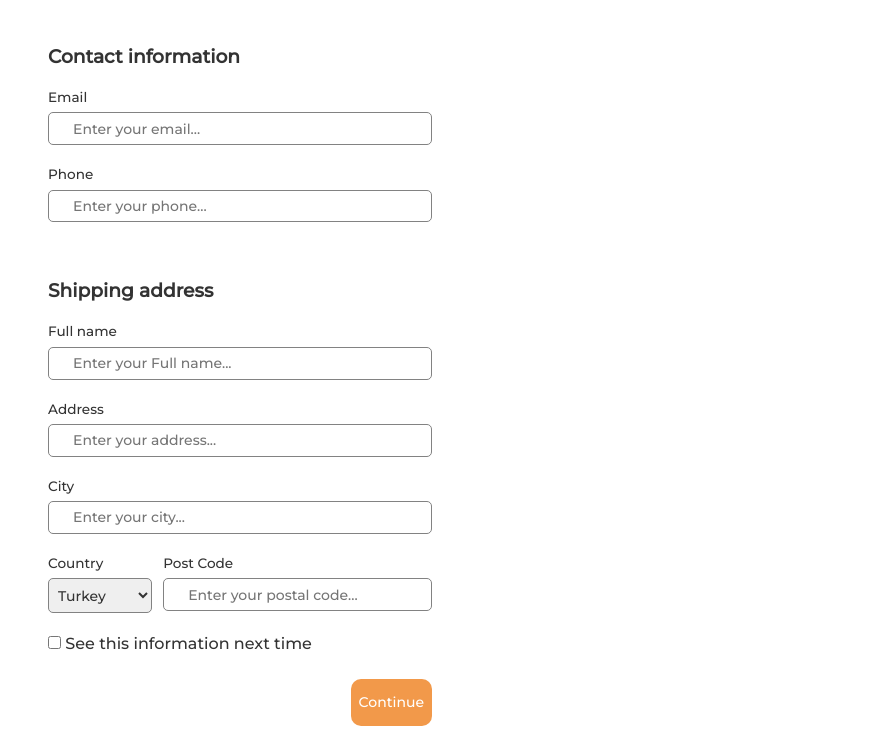
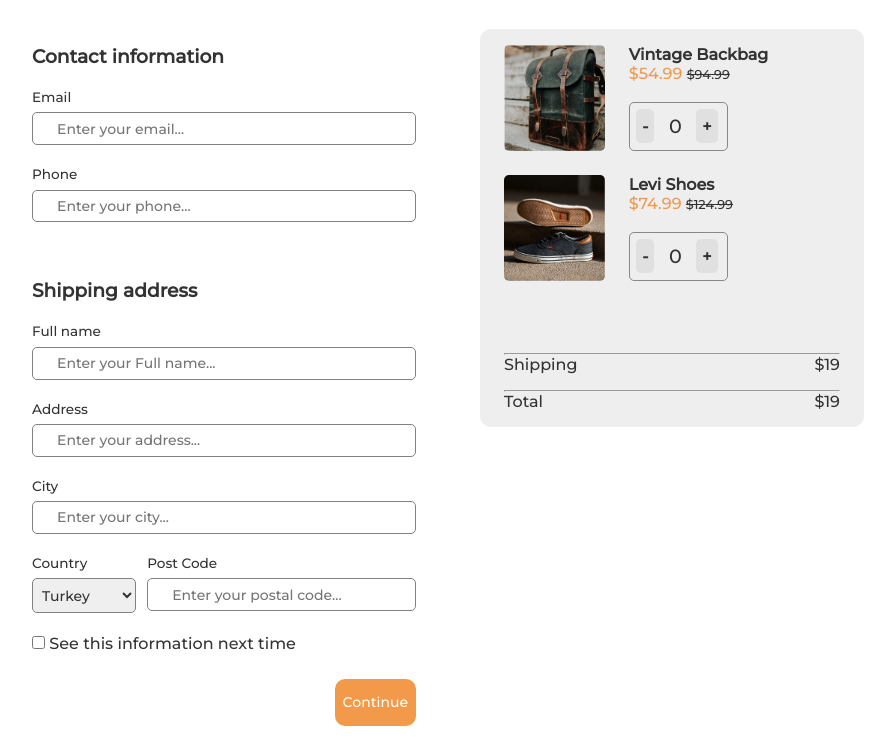
Before and after one commit to irfansutlu/checkout-form, a plain HTML site: page index.html in a window 1280 px wide. Shown: the part 74-816 px from the top of the page, without its empty margins (208-1103 px from the left). Drawn offline with Linux system fonts and the light colour scheme.

Commit message:
check-form

```diff
--- a/index.html
+++ b/index.html
@@ -16,24 +16,28 @@
     <div class="container">
       <div class="info-form">
         <form>
-          <h3>Contact information</h3><br>
+          <h3>Contact information</h3>
+          <br />
 
           <label for="email">Email</label><br />
           <input
             type="email"
             id="email"
             placeholder="Enter your email..."
-          required/>
+            required
+          />
           <br /><br />
 
           <label for="phone">Phone</label><br />
           <input
             type="tel"
             id="phone"
-            placeholder="Enter your phone..." required
+            placeholder="Enter your phone..."
+            required
           /><br /><br /><br /><br />
 
-          <h3>Shipping address</h3><br>
+          <h3>Shipping address</h3>
+          <br />
 
           <label for="name">Full name</label><br />
           <input
@@ -47,7 +51,8 @@
             type="text"
             name="address"
             id="address"
-            placeholder="Enter your address..." required
+            placeholder="Enter your address..."
+            required
           /><br /><br />
 
           <label for="city">City</label><br />
@@ -57,8 +62,6 @@
             id="city"
             placeholder="Enter your city..."
           /><br /><br />
-
-
 
           <div class="left-div">
             <label for="country">Country</label><br />
@@ -73,30 +76,59 @@
 
           <div class="right-div">
             <label for="pCode">Post Code</label><br />
-            <input type="number" name="pCode" id="pCode" placeholder="Enter your postal code..."/><br /><br />
+            <input
+              type="number"
+              name="pCode"
+              id="pCode"
+              placeholder="Enter your postal code..."
+            /><br /><br />
           </div>
 
+          <input type="checkbox" name="comp" id="comp" /> See this information
+          next time <br /><br />
 
-
-          <input type="checkbox" name="comp" id="comp" /> See this information next time
-          <br /><br />
-
-
-          <input type="submit" value="Continue" id="submit"/>
-
+          <input type="submit" value="Continue" id="submit" />
         </form>
       </div>
       <div class="buys">
         <div class="backbag">
-
+          <img src="./img/photo1.png" alt="Vintage Backbag" />
+          <div class="content">
+            <h4>Vintage Backbag</h4>
+            <p>$54.99 <span>$94.99</span></p>
+            <br />
+            <div class="count">
+              <button>-</button>
+              <p>0</p>
+              <button>+</button>
+            </div>
+          </div>
         </div>
-        <div class="shoes"></div>
-        <div class="price"></div>
+        <div class="shoes">
+          <img src="./img/photo2.png" alt="Levi Shoes" />
+          <div class="content">
+            <h4>Levi Shoes</h4>
+            <p>$74.99 <span>$124.99</span></p>
+            <br />
+            <div class="count">
+              <button>-</button>
+              <p>0</p>
+              <button>+</button>
+            </div>
+          </div>
+        </div>
+        <div class="price">
+          <hr />
+          <p>Shipping <span>$19</span></p>
+          <hr />
+          <p>Total <span>$19</span></p>
+        </div>
       </div>
     </div>
     <script
       src="https://kit.fontawesome.com/d02eea4e4e.js"
       crossorigin="anonymous"
     ></script>
+    <script src="app.js"></script>
   </body>
 </html>
--- a/style.css
+++ b/style.css
@@ -1,32 +1,30 @@
-*{
+* {
   padding: 0;
   margin: 0;
   box-sizing: border-box;
-    font-family: 'Montserrat', sans-serif;
+  font-family: "Montserrat", sans-serif;
   color: #333;
 }
-h1{
+h1 {
   text-align: center;
   margin: 2rem 0rem;
 }
-.container{
+.container {
   display: flex;
   flex-direction: row;
   justify-content: center;
-    align-items: center;
+  align-items: flex-start;
+  gap: 2rem;
 }
-.info-form{
+.info-form {
   width: 35%;
   padding: 1rem 2rem;
 }
-.buys{
-    width: 30%;
-    background-color: blueviolet;
-}
-label{
+
+label {
   font-size: 0.85rem;
 }
-input{
+input {
   border: 1px solid #828282;
   padding: 0.4rem 5px 0.4rem 1.5rem;
   color: #828282;
@@ -35,19 +33,19 @@ input{
   width: 100%;
   margin-top: 0.4rem;
 }
-.left-div{
+.left-div {
   display: inline;
   width: 30%;
   float: left;
 }
-.right-div{
+.right-div {
   display: inline;
   width: 50%;
 }
-.right-div input{
+.right-div input {
   width: 70%;
 }
-.left-div select{
+.left-div select {
   width: 90%;
   border: 1px solid #828282;
   font-size: 14px;
@@ -55,10 +53,10 @@ input{
   padding: 0.4rem 5px;
   margin-top: 0.4rem;
 }
-#comp{
+#comp {
   width: auto;
 }
-#submit{
+#submit {
   width: auto;
   text-align: center;
   padding: 0.9rem 0.5rem;
@@ -68,3 +66,68 @@ input{
   color: white;
   border: none;
 }
+.buys {
+  font-size: 1rem;
+  color: #4e5150;
+  width: 30%;
+  background-color: #eeeeee;
+  border-radius: 0.7rem;
+  padding: 1rem 1.5rem;
+  display: flex;
+  flex-direction: column;
+  gap: 1.5rem;
+}
+img{
+    width: 30%;
+    border-radius: 5px;
+}
+.count{
+    display: flex;
+    flex-direction: row;
+    gap: 0.6rem;
+    border: 1px solid rgb(136, 136, 136);
+    padding: 0.4rem;
+    border-radius: 5px;
+    width: 6.2rem;
+}
+.count button{
+    padding: 1px 6px;
+    font-size: 1rem;
+    font-weight: bold;
+    background-color: #e0e0e0;
+    border-radius: 5px;
+    text-align: center;
+    border: none;
+}
+.backbag , .shoes{
+    display: flex;
+    flex-direction: row;
+    gap: 1.5rem;
+    color: #f2994a;
+}
+.content{
+    width: 80%;
+    display: flex;
+    flex-direction: column;
+}
+.content span{
+    font-size: 0.8rem;
+    text-decoration: line-through;
+}
+.content p{
+    color: #f2994a;
+}
+.count p{
+    font-size: 1.2rem;
+    padding: 5px;
+    color:#333;
+}
+.price{
+    margin-top: 2rem;
+}
+.price hr{
+    margin-top: 1rem;
+}
+.price span{
+    float: right;
+}
```
Also changed, not shown: app.js (added). Lines whose indentation alone changed are shown as unchanged.
